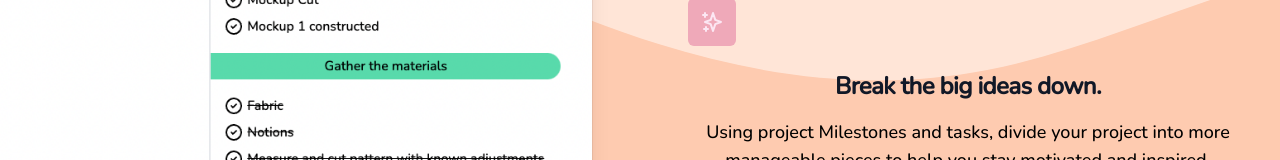
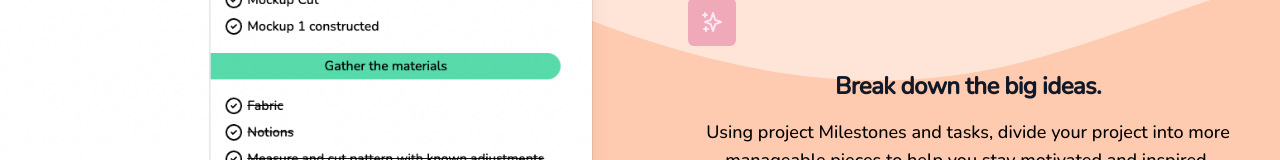
Before and after one commit to lakotelman/canna, a React (Vite) app in the folder frontend/: page / in a window 1280 px wide. Shown: the part 516-676 px from the top of the page. Built offline with nearby package versions, Linux system fonts and the light colour scheme; what react-token-auth would draw is missing.

Commit message:
changed db, finetuning ui/ux

```diff
--- a/frontend/src/views/Landing.tsx
+++ b/frontend/src/views/Landing.tsx
@@ -33,7 +33,7 @@ function Landing() {
               </div>
               <div className="mt-6">
                 <h2 className="text-2xl font-extrabold tracking-tight text-gray-900">
-                  Break the big ideas down.
+                  Break down the big ideas.
                 </h2>
                 <p className="mt-4 text-lg">
                   Using project Milestones and tasks, divide your project into
--- a/frontend/src/views/Register.tsx
+++ b/frontend/src/views/Register.tsx
@@ -1,4 +1,4 @@
-import { Link, Navigate } from "react-router-dom";
+import { Link, Navigate, useNavigate } from "react-router-dom";
 import { LandingLayout } from "../layouts/Landing";
 import { useAuth } from "../auth/AuthProvider";
 import { useState } from "react";
@@ -9,6 +9,7 @@ function Register() {
   const [name, setName] = useState("");
   const [email, setEmail] = useState("");
   const [password, setPassword] = useState("");
+  const navigate = useNavigate();
   const [confirmPassword, setConfirmPassword] = useState("");
 
   const onSubmitClick = (e: any) => {
@@ -39,6 +40,7 @@ function Register() {
         .then((token) => {
           if (token.access_token) {
             console.log(token);
+            navigate("/login");
           } else {
             console.log("Something is wrong");
           }
@@ -158,7 +160,7 @@ function Register() {
                 </div>
                 <div className="mt-6 text-grey-dark">
                   Already have an account?
-                  <a className="text-blue-600 hover:underline" href="#">
+                  <a className="text-lightLavender hover:underline" href="#">
                     <Link to="/Login"> Log in</Link>
                   </a>
                 </div>
```
Also changed, not shown: 2 other files (tests, documents, lock files or other folders).
